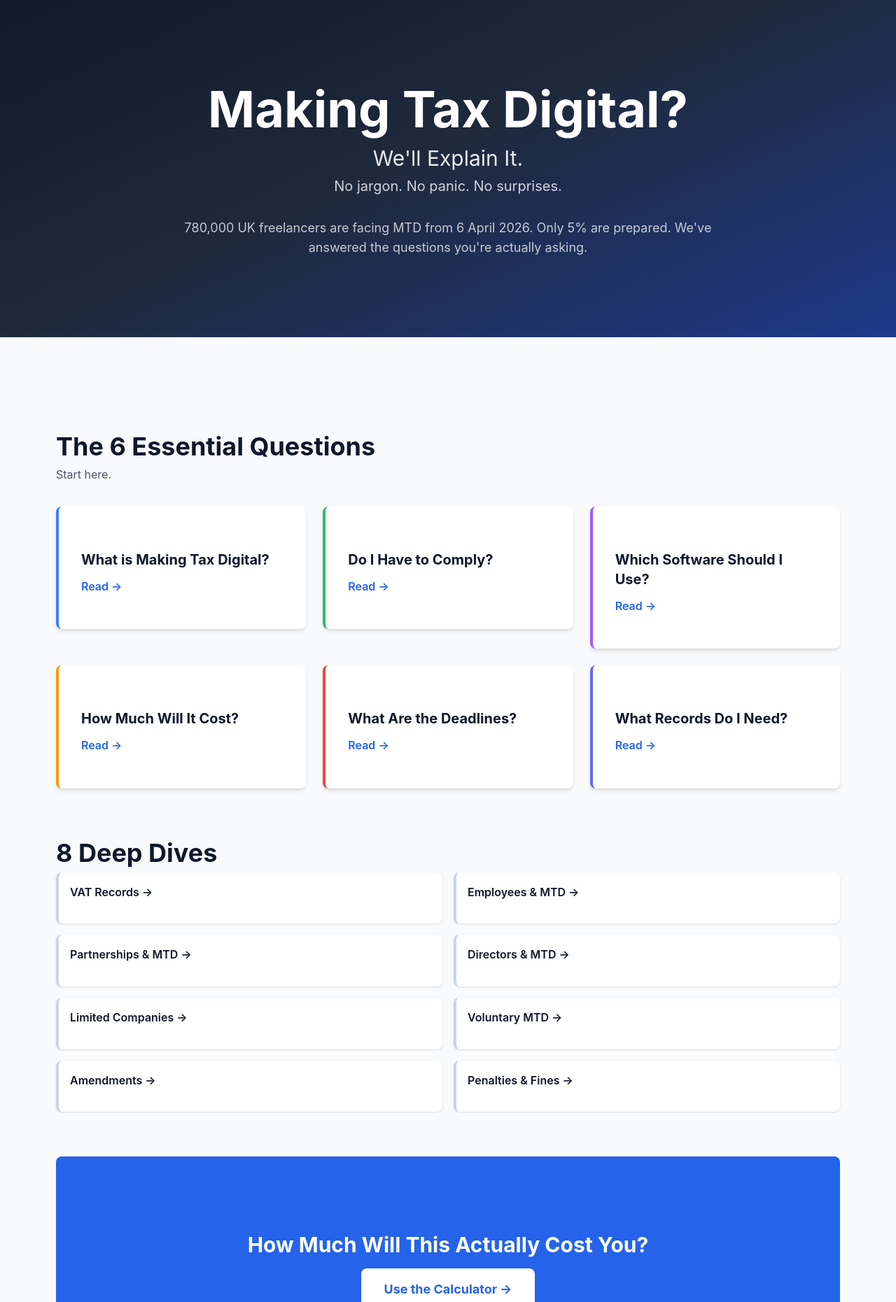
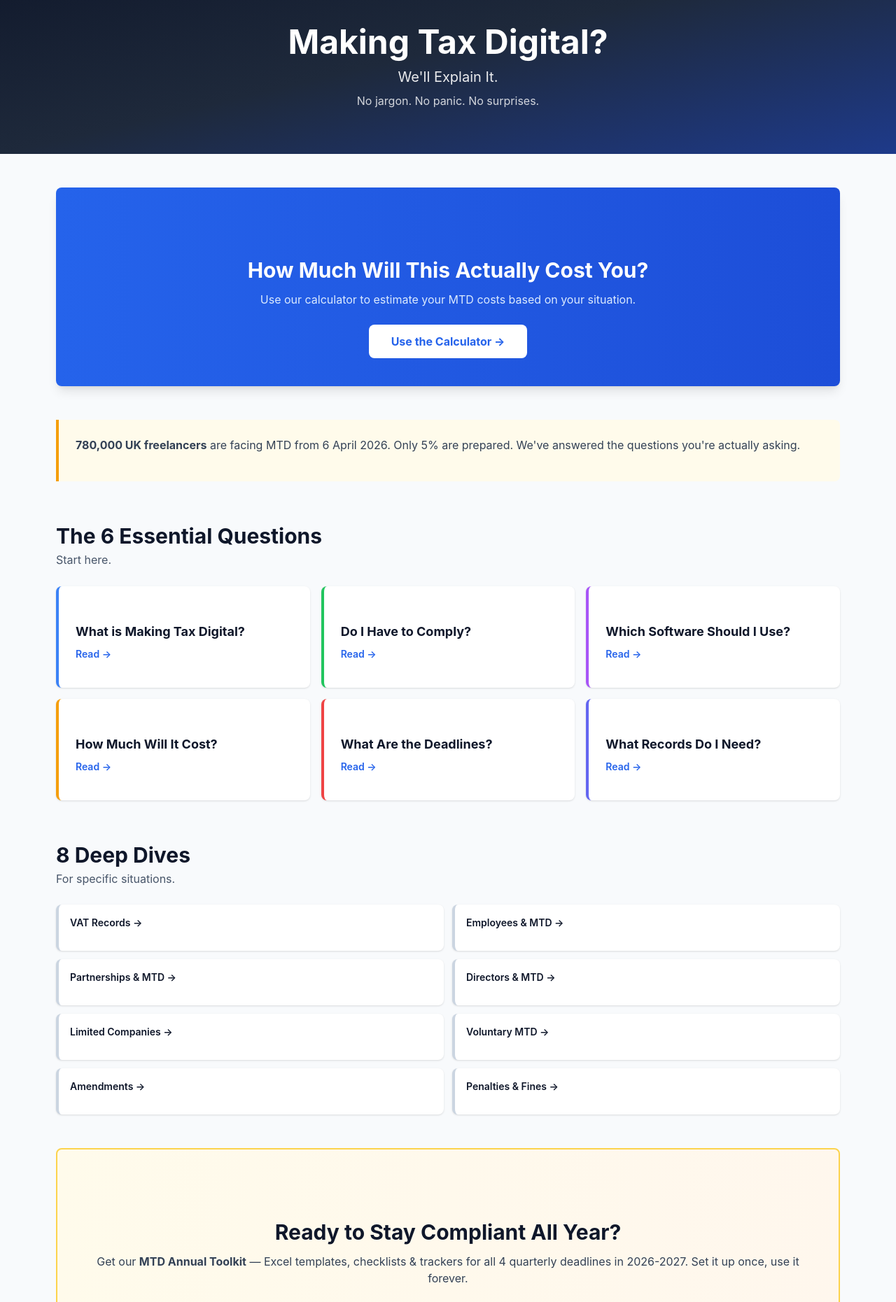
Before and after one commit to Tarrah4Tammwe/Making-Tax-Digital, a Next.js app: page / in a window 1280 px wide. Shown: the part 220-2081 px from the top of the page at 70% size. Built offline with nearby package versions, Linux system fonts and the light colour scheme.

Commit message:
UX: Move calculator to top, reduce hero size, rebalance proportions

```diff
--- a/app/page.js
+++ b/app/page.js
@@ -5,22 +5,39 @@ import Link from 'next/link'
 export default function Home() {
   return (
     <div className="min-h-screen bg-slate-50">
-      <section className="bg-gradient-to-br from-slate-900 via-slate-800 to-blue-900 text-white py-24 px-4">
+      {/* Compact Hero */}
+      <section className="bg-gradient-to-br from-slate-900 via-slate-800 to-blue-900 text-white py-12 px-4">
         <div className="max-w-6xl mx-auto text-center">
-          <h1 className="text-6xl md:text-7xl font-bold mb-4">Making Tax Digital?</h1>
-          <p className="text-2xl md:text-3xl mb-2 opacity-90">We&apos;ll Explain It.</p>
-          <p className="text-xl opacity-80">No jargon. No panic. No surprises.</p>
-          <p className="text-lg mt-8 max-w-3xl mx-auto opacity-75">
-            780,000 UK freelancers are facing MTD from 6 April 2026. Only 5% are prepared. We&apos;ve answered the questions you&apos;re actually asking.
-          </p>
+          <h1 className="text-4xl md:text-5xl font-bold mb-3">Making Tax Digital?</h1>
+          <p className="text-lg md:text-xl mb-2 opacity-90">We'll Explain It.</p>
+          <p className="text-base opacity-80">No jargon. No panic. No surprises.</p>
         </div>
       </section>
 
-      <section className="max-w-6xl mx-auto px-4 py-16">
-        <div className="mb-16">
-          <h2 className="text-4xl font-bold mb-2 text-slate-900">The 6 Essential Questions</h2>
-          <p className="text-slate-600 mb-8">Start here.</p>
-          <div className="grid grid-cols-1 md:grid-cols-2 lg:grid-cols-3 gap-6">
+      <section className="max-w-6xl mx-auto px-4 py-12">
+        {/* Calculator CTA - MOVED TO TOP */}
+        <div className="bg-gradient-to-r from-blue-600 to-blue-700 text-white p-10 rounded-lg mb-12 text-center shadow-lg">
+          <h2 className="text-2xl md:text-3xl font-bold mb-3">How Much Will This Actually Cost You?</h2>
+          <p className="text-blue-100 mb-6 text-sm md:text-base">Use our calculator to estimate your MTD costs based on your situation.</p>
+          <Link href="/calculator">
+            <button className="bg-white text-blue-600 px-8 py-3 rounded-lg font-bold text-base hover:bg-slate-100 transition">
+              Use the Calculator →
+            </button>
+          </Link>
+        </div>
+
+        {/* Key Context */}
+        <div className="bg-amber-50 border-l-4 border-amber-500 p-6 rounded-r-lg mb-12">
+          <p className="text-slate-700 text-base">
+            <strong>780,000 UK freelancers</strong> are facing MTD from 6 April 2026. Only 5% are prepared. We've answered the questions you're actually asking.
+          </p>
+        </div>
+
+        {/* The 6 Essential Questions */}
+        <div className="mb-12">
+          <h2 className="text-3xl font-bold mb-1 text-slate-900">The 6 Essential Questions</h2>
+          <p className="text-slate-600 mb-6">Start here.</p>
+          <div className="grid grid-cols-1 md:grid-cols-2 lg:grid-cols-3 gap-4">
             {[
               { title: 'What is Making Tax Digital?', href: '/what-is-mtd', color: 'border-blue-500' },
               { title: 'Do I Have to Comply?', href: '/do-i-comply', color: 'border-green-500' },
@@ -30,18 +47,20 @@ export default function Home() {
               { title: 'What Records Do I Need?', href: '/what-records', color: 'border-indigo-500' },
             ].map((item) => (
               <Link key={item.href} href={item.href}>
-                <div className={`bg-white p-8 rounded-lg shadow-md hover:shadow-2xl transition cursor-pointer border-l-4 ${item.color}`}>
-                  <h3 className="text-xl font-bold mb-3 text-slate-900">{item.title}</h3>
-                  <p className="text-blue-600 font-semibold">Read →</p>
+                <div className={`bg-white p-6 rounded-lg shadow hover:shadow-lg transition cursor-pointer border-l-4 ${item.color}`}>
+                  <h3 className="text-lg font-bold mb-2 text-slate-900">{item.title}</h3>
+                  <p className="text-blue-600 font-semibold text-sm">Read →</p>
                 </div>
               </Link>
             ))}
           </div>
         </div>
 
-        <div className="mb-16">
-          <h2 className="text-4xl font-bold mb-2 text-slate-900">8 Deep Dives</h2>
-          <div className="grid grid-cols-1 md:grid-cols-2 gap-4">
+        {/* 8 Deep Dives */}
+        <div className="mb-12">
+          <h2 className="text-3xl font-bold mb-1 text-slate-900">8 Deep Dives</h2>
+          <p className="text-slate-600 mb-6">For specific situations.</p>
+          <div className="grid grid-cols-1 md:grid-cols-2 gap-3">
             {[
               { title: 'VAT Records', href: '/vat-records' },
               { title: 'Employees & MTD', href: '/employee-records' },
@@ -53,28 +72,22 @@ export default function Home() {
               { title: 'Penalties & Fines', href: '/mtd-penalties' },
             ].map((item) => (
               <Link key={item.href} href={item.href}>
-                <div className="bg-white p-4 rounded-lg shadow hover:shadow-lg transition cursor-pointer border-l-4 border-slate-300 hover:border-blue-500">
-                  <p className="text-slate-900 font-semibold">{item.title} →</p>
+                <div className="bg-white p-4 rounded-lg shadow hover:shadow-md transition cursor-pointer border-l-4 border-slate-300 hover:border-blue-500">
+                  <p className="text-slate-900 font-semibold text-sm">{item.title} →</p>
                 </div>
               </Link>
             ))}
           </div>
         </div>
 
-        <div className="bg-blue-600 text-white p-12 rounded-lg mb-16 text-center">
-          <h2 className="text-3xl font-bold mb-4">How Much Will This Actually Cost You?</h2>
-          <Link href="/calculator">
-            <button className="bg-white text-blue-600 px-8 py-4 rounded-lg font-bold text-lg hover:bg-slate-100">
-              Use the Calculator →
-            </button>
-          </Link>
-        </div>
-
- <div className="bg-gradient-to-r from-amber-50 to-orange-50 p-12 rounded-lg border-2 border-amber-300">
-          <h2 className="text-3xl font-bold mb-4 text-slate-900">Ready to Stay Compliant All Year?</h2>
-          <p className="text-lg text-slate-700 mb-6">Get our <strong>MTD Annual Toolkit</strong> — Excel templates, checklists & trackers for all 4 quarterly deadlines in 2026-2027. Set it up once, use it forever.</p>
+        {/* Premium Toolkit CTA */}
+        <div className="bg-gradient-to-r from-amber-50 to-orange-50 p-10 rounded-lg border-2 border-amber-300 text-center">
+          <h2 className="text-2xl md:text-3xl font-bold mb-3 text-slate-900">Ready to Stay Compliant All Year?</h2>
+          <p className="text-slate-700 mb-6 text-base">
+            Get our <strong>MTD Annual Toolkit</strong> — Excel templates, checklists & trackers for all 4 quarterly deadlines in 2026-2027. Set it up once, use it forever.
+          </p>
           <Link href="/premium-checklist">
-            <button className="bg-amber-600 text-white px-8 py-4 rounded-lg font-bold text-lg hover:bg-amber-700">
+            <button className="bg-amber-600 text-white px-8 py-3 rounded-lg font-bold text-base hover:bg-amber-700 transition">
               Get the Toolkit (£4.99) →
             </button>
           </Link>
```
